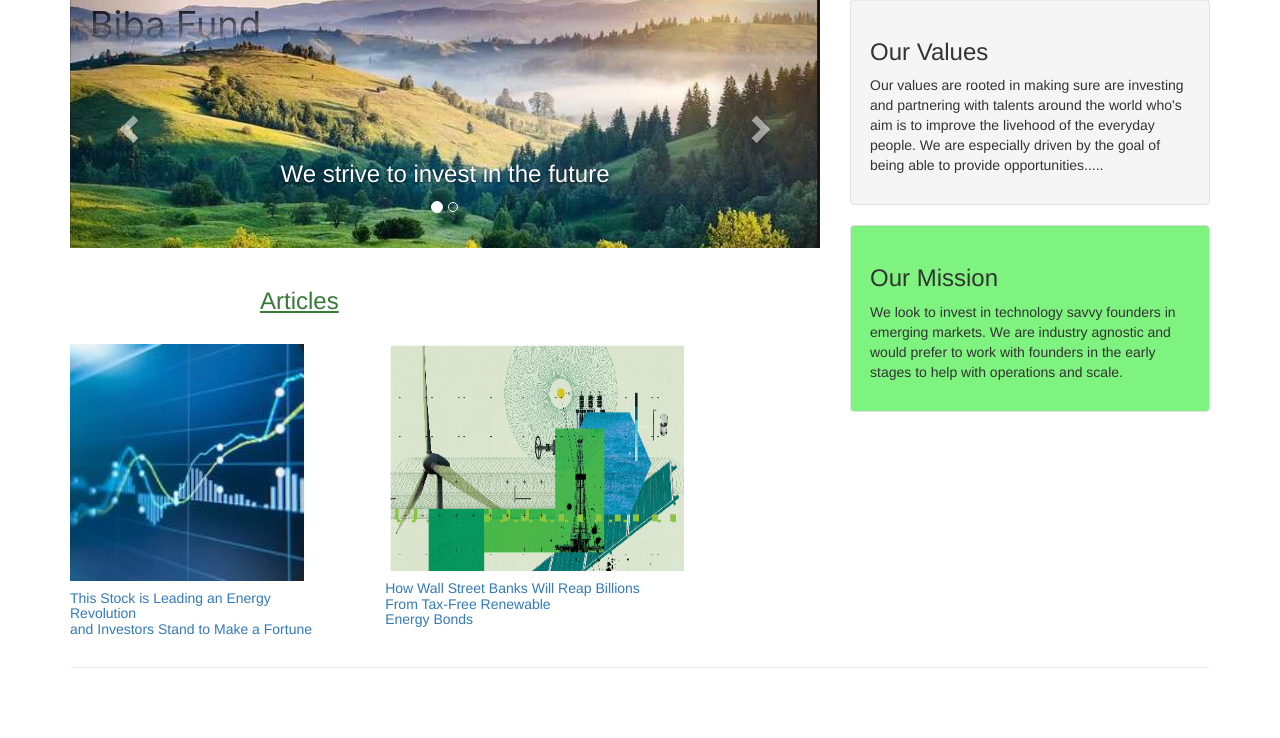
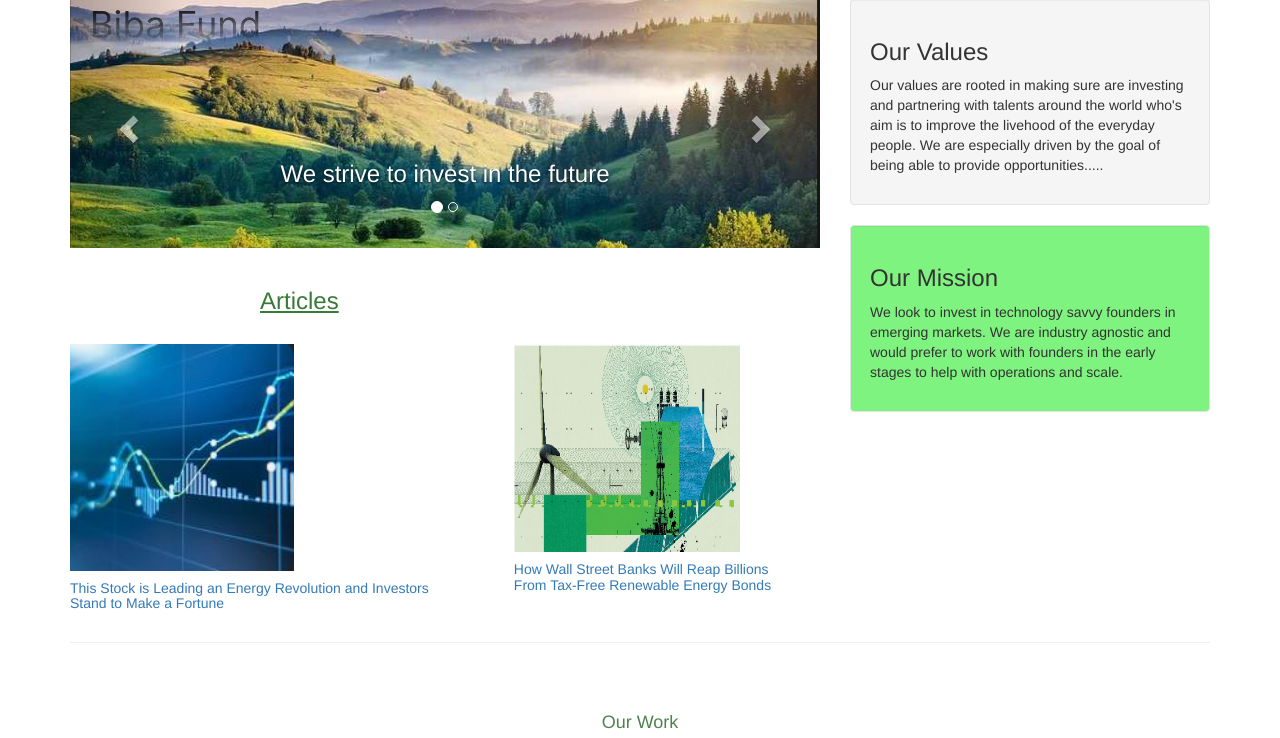
Before and after one commit to ruraliz/BibaFund, a Django app: page / in a window 1280 px wide. Shown: the part 73-811 px from the top of the page. Run offline with Django 4.2, Linux system fonts and the light colour scheme; some libraries are stand-ins or nearby versions.

Commit message:
add: readme info

```diff
--- a/main_app/templates/index.html
+++ b/main_app/templates/index.html
@@ -72,11 +72,11 @@
     <h3 class="articles">Articles</h3>
     <br>
     <div style="display:inline-flex;">
-      <a href="https://world-financial-times.com/?p=4127&gclid=CjwKCAiA7vWcBhBUEiwAXieItoRwn4XktwvPkDTjdKM3Mb8eVmmDnuqZkGKXTZ5_C6dycNJH10JSyBoCGagQAvD_BwE"><img style="width:90%" src="../static/article.jpg">
-      <h5>This Stock is Leading an Energy Revolution <br>and Investors Stand to Make a Fortune</h5></a>
+      <a href="https://world-financial-times.com/?p=4127&gclid=CjwKCAiA7vWcBhBUEiwAXieItoRwn4XktwvPkDTjdKM3Mb8eVmmDnuqZkGKXTZ5_C6dycNJH10JSyBoCGagQAvD_BwE"><img style="width:60%" src="../static/article.jpg">
+      <h5>This Stock is Leading an Energy Revolution and Investors Stand to Make a Fortune</h5></a>
 
-      <a href="https://www.forbes.com/investing/?sh=5308ea4c10ba"><img style= "width: 60%; height:75%; margin-left: 60px;" src="../static/stock1.jpg">
-      <h5 style="margin-left:55px">How Wall Street Banks Will Reap Billions <br>From Tax-Free Renewable <br>Energy Bonds</h5></a>
+      <a href="https://www.forbes.com/investing/?sh=5308ea4c10ba"><img style= "width: 60%; height:75%; margin-left: 70px;" src="../static/stock1.jpg">
+      <h5 style="margin-left:70px">How Wall Street Banks Will Reap Billions <br>From Tax-Free Renewable Energy Bonds</h5></a>
     </div>
   </div>
   <div class="col-sm-4">
```
Also changed, not shown: README.md.
